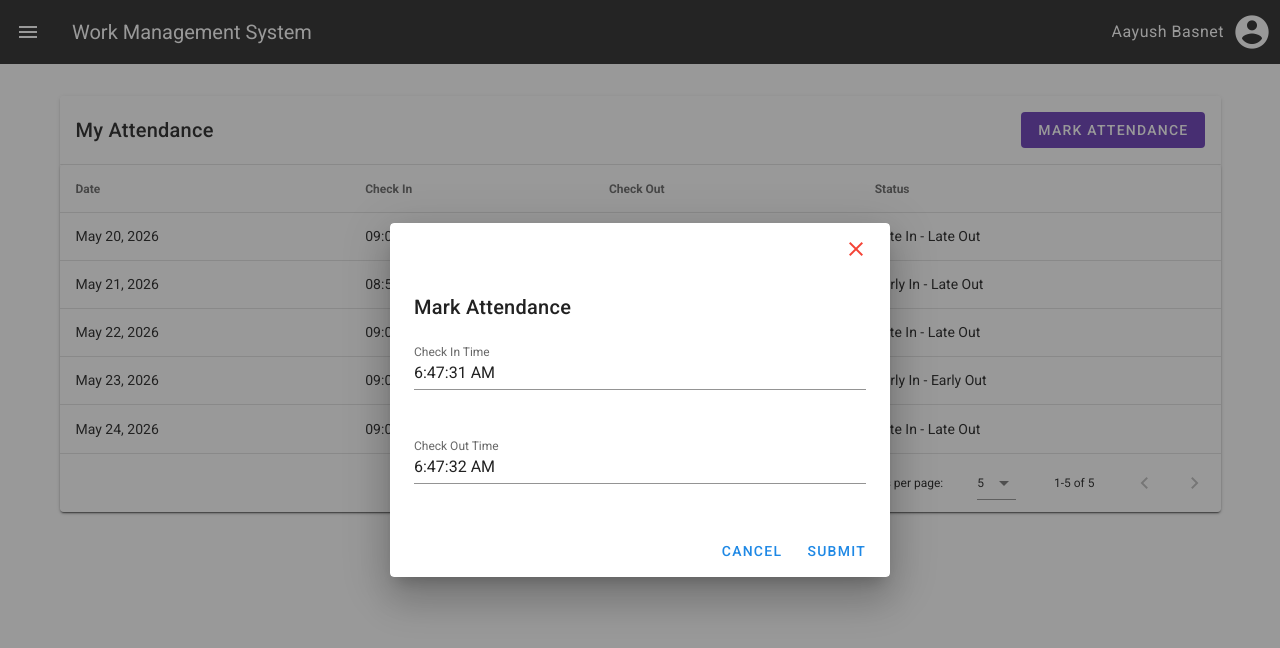
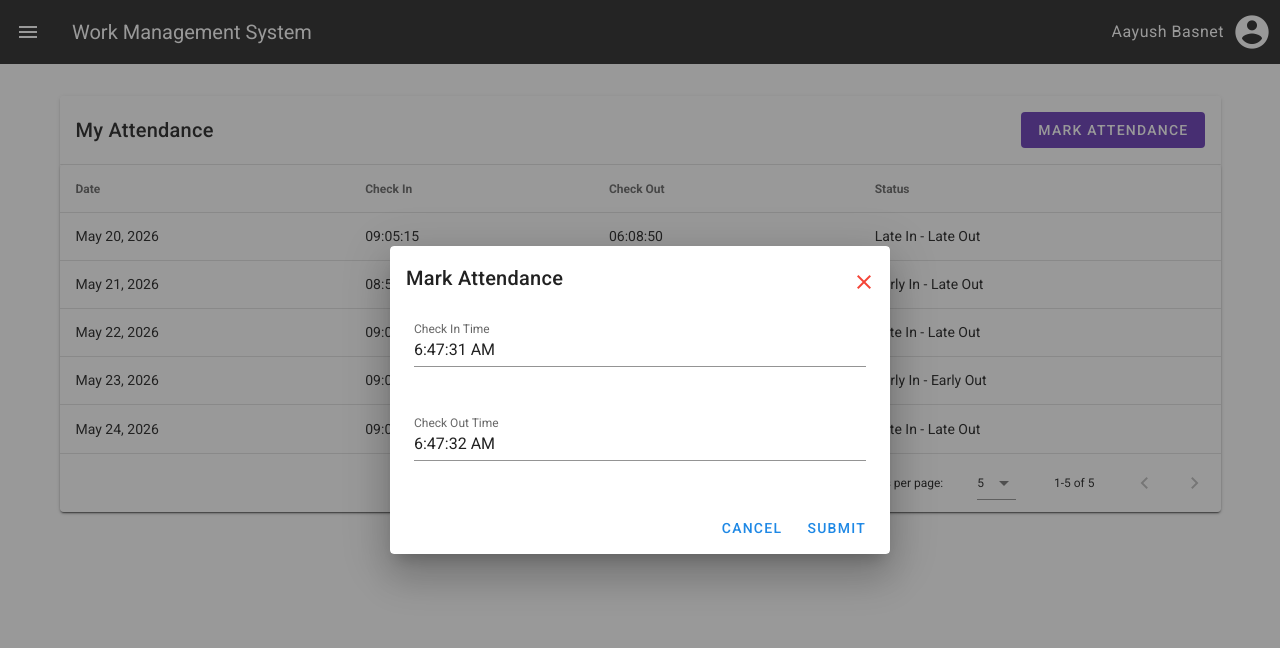
Before and after one commit to aayush11223/work_management_system, a Vue app: page /attendance in a window 1280 px wide. Both pictures are taken after a click on the button "MARK ATTENDANCE". Shown: the top 648 px of the page. Built offline with nearby package versions, Linux system fonts and the light colour scheme.

Commit message:
X btn has been managed

```diff
--- a/src/components/attendance/MarkAttendanceForm.vue
+++ b/src/components/attendance/MarkAttendanceForm.vue
@@ -6,14 +6,15 @@
     persistent
   >
     <v-card>
+      <div class="d-flex justify-space-between">
+        <v-card-title class="mb-2"> Mark Attendance </v-card-title>
         <v-card-actions>
           <v-spacer></v-spacer>
           <v-btn class="text-right" icon @click="$emit('close')">
             <v-icon color="red">mdi-close</v-icon>
           </v-btn>
         </v-card-actions>
-
-      <v-card-title class="mb-2"> Mark Attendance </v-card-title>
+      </div>
 
       <v-card-text>
         <v-row>
--- a/src/components/leave/LeaveRequestForm.vue
+++ b/src/components/leave/LeaveRequestForm.vue
@@ -6,14 +6,15 @@
     persistent
   >
     <v-card>
+      <div class="d-flex justify-space-between">
+        <v-card-title class="mb-2"> Request Leave </v-card-title>
         <v-card-actions>
           <v-spacer></v-spacer>
           <v-btn class="text-right" icon @click="$emit('close')">
             <v-icon color="red">mdi-close</v-icon>
           </v-btn>
         </v-card-actions>
-
-      <v-card-title class="mb-2"> Request Leave </v-card-title>
+      </div>
 
       <v-card-text>
         <v-form ref="form" v-model="valid">
--- a/src/components/worklog/WorkLogForm.vue
+++ b/src/components/worklog/WorkLogForm.vue
@@ -1,13 +1,15 @@
 <template>
   <v-dialog :value="visible" persistent max-width="600px">
     <v-card>
+      <div class="d-flex justify-space-between">
+        <v-card-title class="mb-2"> Log Work </v-card-title>
         <v-card-actions>
           <v-spacer></v-spacer>
           <v-btn class="text-right" icon @click="$emit('close')">
             <v-icon color="red">mdi-close</v-icon>
           </v-btn>
         </v-card-actions>
-      <v-card-title class="mb-2"> Log Work </v-card-title>
+      </div>
       <v-card-text>
         <v-form ref="form" v-model="valid">
           <v-text-field
```
Lines whose indentation alone changed are shown as unchanged.
